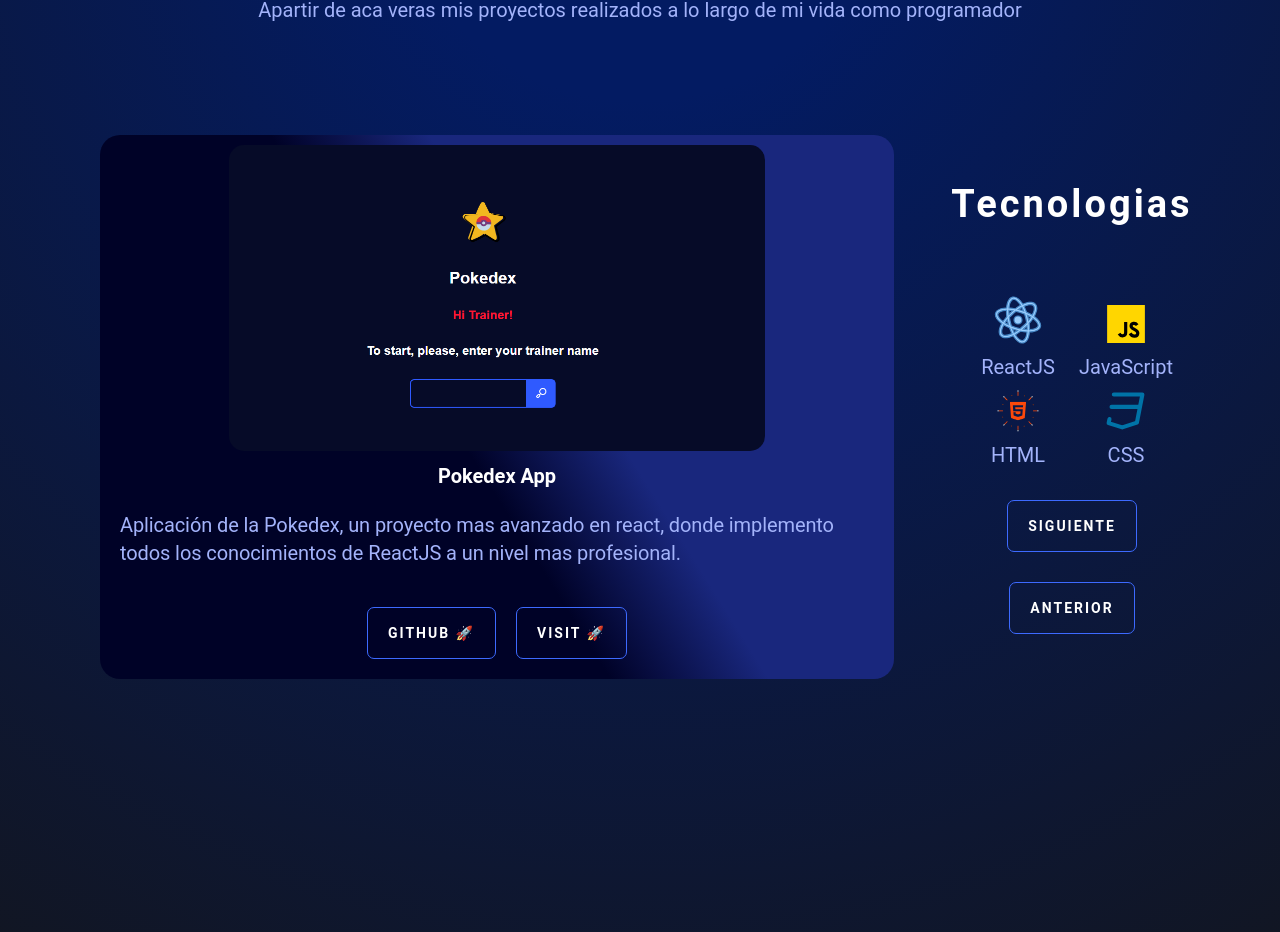
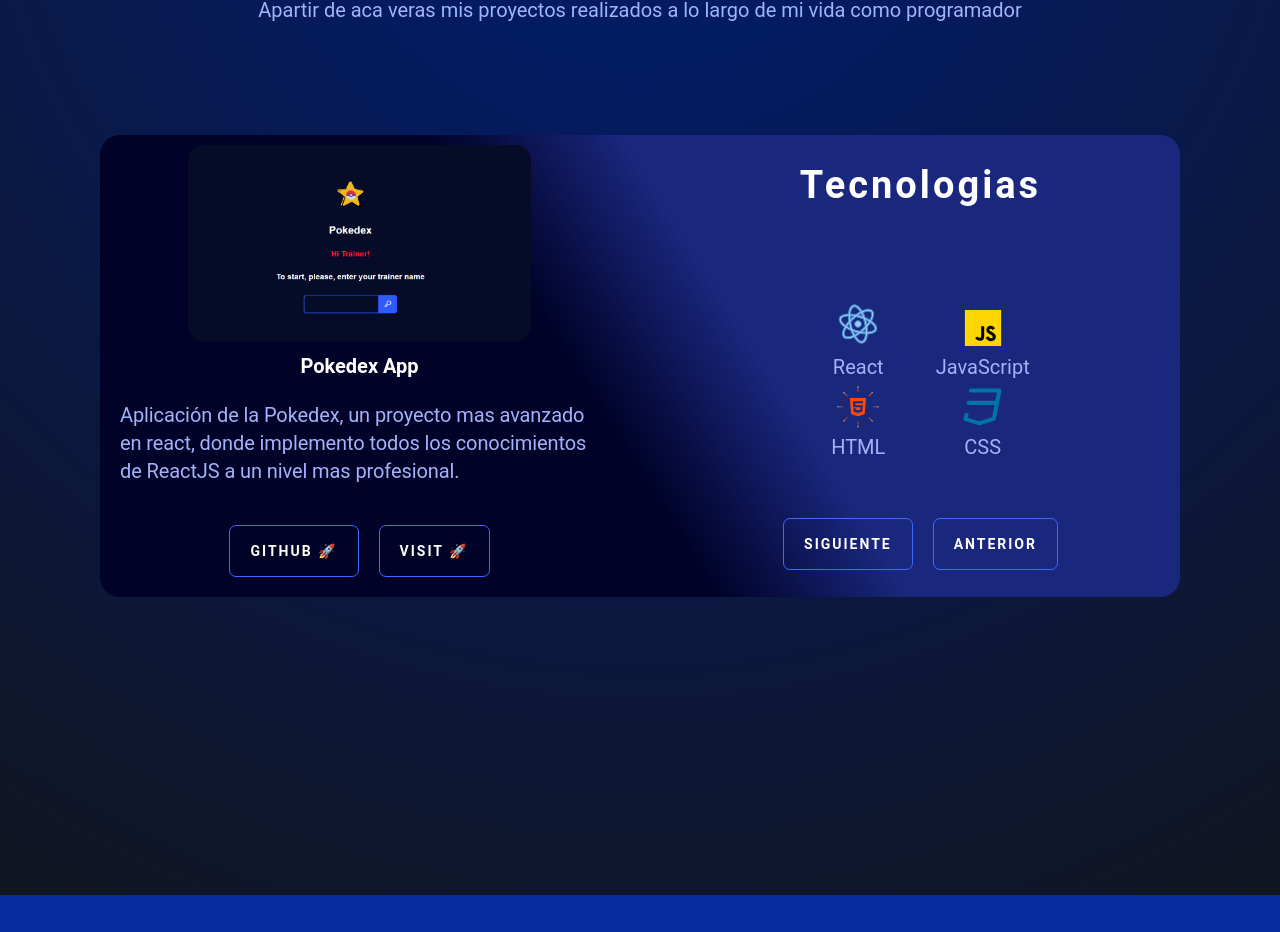
Before and after one commit to RocketHz/Portafolito, a React (Vite) app: page / in a window 1280 px wide. Shown: the part 1516-2448 px from the top of the page. Built offline with nearby package versions, Linux system fonts and the light colour scheme.

Commit message:
fixed tech

```diff
--- a/src/App.css
+++ b/src/App.css
@@ -250,13 +250,18 @@
 	background-image: linear-gradient(58deg, #000227 45%, #19277d 59%);
 	border-radius: 20px;
 	transition: all .3s;
-	display: flex;
+	display: grid;
+grid-template-columns: repeat(2, 1fr);
+grid-template-rows: 1fr;
+grid-column-gap: 42px;
+grid-row-gap: 0px;
+	/* display: flex;
     gap: 3.5em;
     justify-content: space-evenly;
     flex-wrap: wrap;
 	max-width: 100%;
     flex-basis: 480px;
-    flex-grow: 1;
+    flex-grow: 1; */
 }
 
 .card2 {
@@ -338,22 +343,20 @@
 }
 
 .carousel{
-	width: 20%;
+	width: 100%;
 	display: flex;
 	gap: 1.5em;
+	align-items: center;
 	flex-direction: column;
-	justify-content: center;
-	align-items: center;
+	justify-content: space-evenly;
+}
+.carousel div{
+	display: flex;
+	flex-wrap: wrap;
+	gap: 1rem;
 }
 
 .technologies{
-	/* display: grid;
-	grid-template-columns: repeat(3, 1fr);
-	grid-template-rows: repeat(2, 1fr);
-	grid-column-gap: 36px;
-	grid-row-gap: 28px;
-	justify-content: center;
-	justify-items: center; */
 	display: flex;
 	flex-wrap: wrap;
 }
--- a/src/App.jsx
+++ b/src/App.jsx
@@ -3,6 +3,7 @@
 import Hero from './components/Hero'
 import Features from './components/Features'
 import Footer from './components/Footer'
+// import Contact from './components/Contact'
 
 function App() {
 
@@ -18,6 +19,7 @@
         <Header />
           <Hero />
           <Features />
+          {/* <Contact/> */}
         <Footer />
       </div>
     </>
--- a/src/components/Features.jsx
+++ b/src/components/Features.jsx
@@ -21,6 +21,13 @@
         setCurrentProject((currentProject - 1 + projects.length) % projects.length);
     };
 
+    const animations = {
+        React: reactAnimate,
+        JavaScript: javascriptAnimate,
+        HTML: htmlAnimate,
+        CSS: cssAnimate,
+    };
+
     return (
         <>
             <section id="projects" className="project-container">
@@ -34,9 +41,9 @@
                 <div className="features-wrap ">
                     {projects.map((project, index) => (
                         <div
-                            className="card-project "
+                            className="card-project"
                             key={project.id}
-                            style={{ display: index === currentProject ? "block" : "none" }}
+                            style={{ display: index === currentProject ? "grid" : "none" }}
                         >
                             <div className="card2">
                                 <img src={project.image} alt="Feature 01" />
@@ -51,25 +58,22 @@
                                     </button>
                                 </div>
                             </div>
-                        </div>
-                    ))}
                             <div className="carousel">
                                 <h2 className="center-title">Tecnologias</h2>
                                 <ul className="technologies">
-                            <li>
-                                <Lottie animationData={reactAnimate} /> ReactJS
+                                    {Object.entries(project.tech).map(([tech]) => (
+                                        <li key={tech}>
+                                            <Lottie animationData={animations[tech]} /> {tech}
                                         </li>
-                            <li>
-                                <Lottie animationData={javascriptAnimate} /> JavaScript
-                            </li>
-                            <li>
-                                <Lottie animationData={htmlAnimate} /> HTML
-                            </li>
-                            <li><Lottie animationData={cssAnimate} /> CSS </li>
+                                    ))}
                                 </ul>
+                                <div>
                                     <button onClick={nextProject}>Siguiente</button>
                                     <button onClick={prevProject}>Anterior</button>
                                 </div>
+                            </div>
+                        </div>
+                    ))}
                 </div>
             </section>
         </>
--- a/src/utils/projects.json
+++ b/src/utils/projects.json
@@ -5,8 +5,13 @@
         "description": "Aplicación de la Pokedex, un proyecto mas avanzado en react, donde implemento todos los conocimientos de ReactJS a un nivel mas profesional.",
         "url": "https://pokedex-app-rockethz.vercel.app/",
         "urlGithub": "https://github.com/RocketHz/Pokedex-App.git",
-        "image": "/pokedex.png"
-
+        "image": "/pokedex.png",
+        "tech": {
+            "React": "reactAnimate",
+            "JavaScript": "javascriptAnimate",
+            "HTML": "htmlAnimate",
+            "CSS": "cssAnimate"
+        }
     },
     {
         "id": "2",
@@ -14,8 +19,12 @@
         "description": "Aplicación de comercio electrónico es una plataforma segura y fácil de usar que permite a los clientes buscar y comprar una amplia gama de productos en línea. ",
         "url": "https://e-commerce-academlo-woad.vercel.app/",
         "urlGithub": "https://github.com/RocketHz/academloShoppingCar.git",
-        "image": "/e-commerce-academlo.png"
-
+        "image": "/e-commerce-academlo.png",
+        "tech": {
+            "JavaScript": "javascriptAnimate",
+            "HTML": "htmlAnimate",
+            "CSS": "cssAnimate"
+        }
     },
     {
         "id": "3",
@@ -23,7 +32,13 @@
         "description": "Plataforma interactiva donde los fanáticos de la serie pueden explorar y obtener información detallada sobre los personajes.",
         "url": "https://rick-and-morty-app-rockethz.vercel.app/",
         "urlGithub": "https://github.com/RocketHz/RickAndMorty-App.git",
-        "image":"/rickandmorty.png"
+        "image":"/rickandmorty.png",
+        "tech": {
+            "React": "reactAnimate",
+            "JavaScript": "javascriptAnimate",
+            "HTML": "htmlAnimate",
+            "CSS": "cssAnimate"
+        }
     },
     {
         "id": "4",
@@ -31,7 +46,13 @@
         "description": "CRUD para la gestion de usuarios hecho con React, react-hook-form y axios.",
         "url": "https://user-crud-rockethz.vercel.app/",
         "urlGithub": "https://github.com/RocketHz/User-CRUD.git",
-        "image":"/user-crud.png"
+        "image":"/user-crud.png",
+        "tech": {
+            "React": "reactAnimate",
+            "JavaScript": "javascriptAnimate",
+            "HTML": "htmlAnimate",
+            "CSS": "cssAnimate"
+        }
     },
     {
         "id": "5",
@@ -39,7 +60,13 @@
         "description": "Aplicación desarrollada en React que utiliza un archivo JSON para generar mensajes aleatorios de la galleta de la fortuna.",
         "url": "https://galleta-de-la-fortuna.vercel.app",
         "urlGithub": "https://github.com/RocketHz/Galleta-De-La-Fortuna.git",
-        "image": "/galletaDeLaFortuna.png"
+        "image": "/galletaDeLaFortuna.png",
+        "tech": {
+            "React": "reactAnimate",
+            "JavaScript": "javascriptAnimate",
+            "HTML": "htmlAnimate",
+            "CSS": "cssAnimate"
+        }
     },
     {
         "id": "6",
@@ -47,6 +74,12 @@
         "description": "Aplicación intuitiva y fácil de usar, desarrollada en React, que te proporciona información sobre el clima actual en tu ubicación. usando la API de OpenWeatherMap para obtener los datos del clima en tiempo real",
         "url": "https://weather-app-rockethz.vercel.app/",
         "urlGithub": "https://github.com/RocketHz/weatherApp.git",
-        "image":"/weatherApp.png"
+        "image":"/weatherApp.png",
+        "tech": {
+            "React": "reactAnimate",
+            "JavaScript": "javascriptAnimate",
+            "HTML": "htmlAnimate",
+            "CSS": "cssAnimate"
+        }
     }
 ]
```
Also changed, not shown: src/components/Contact.jsx (added, +9 -0 lines). Lines whose indentation alone changed are shown as unchanged.
